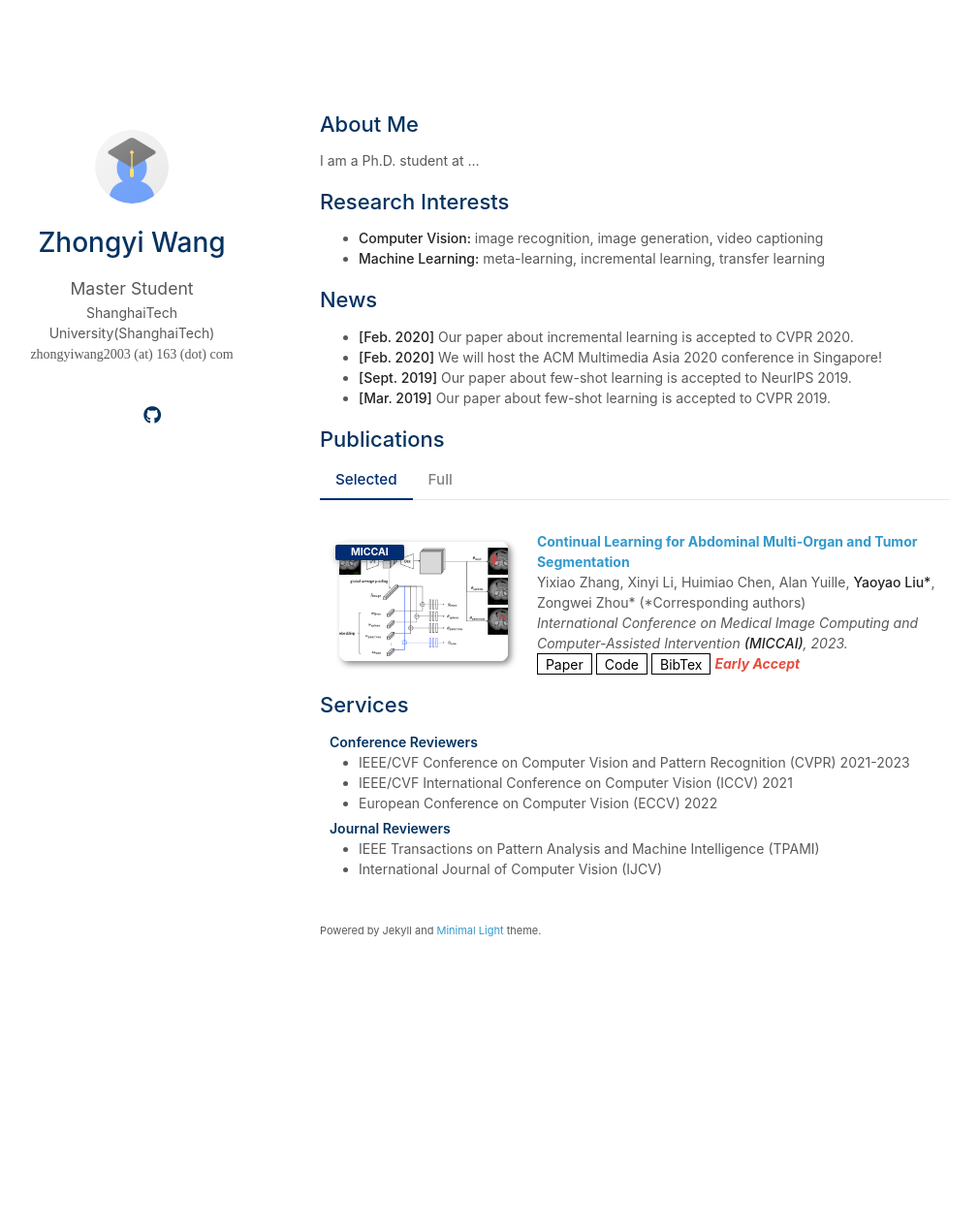
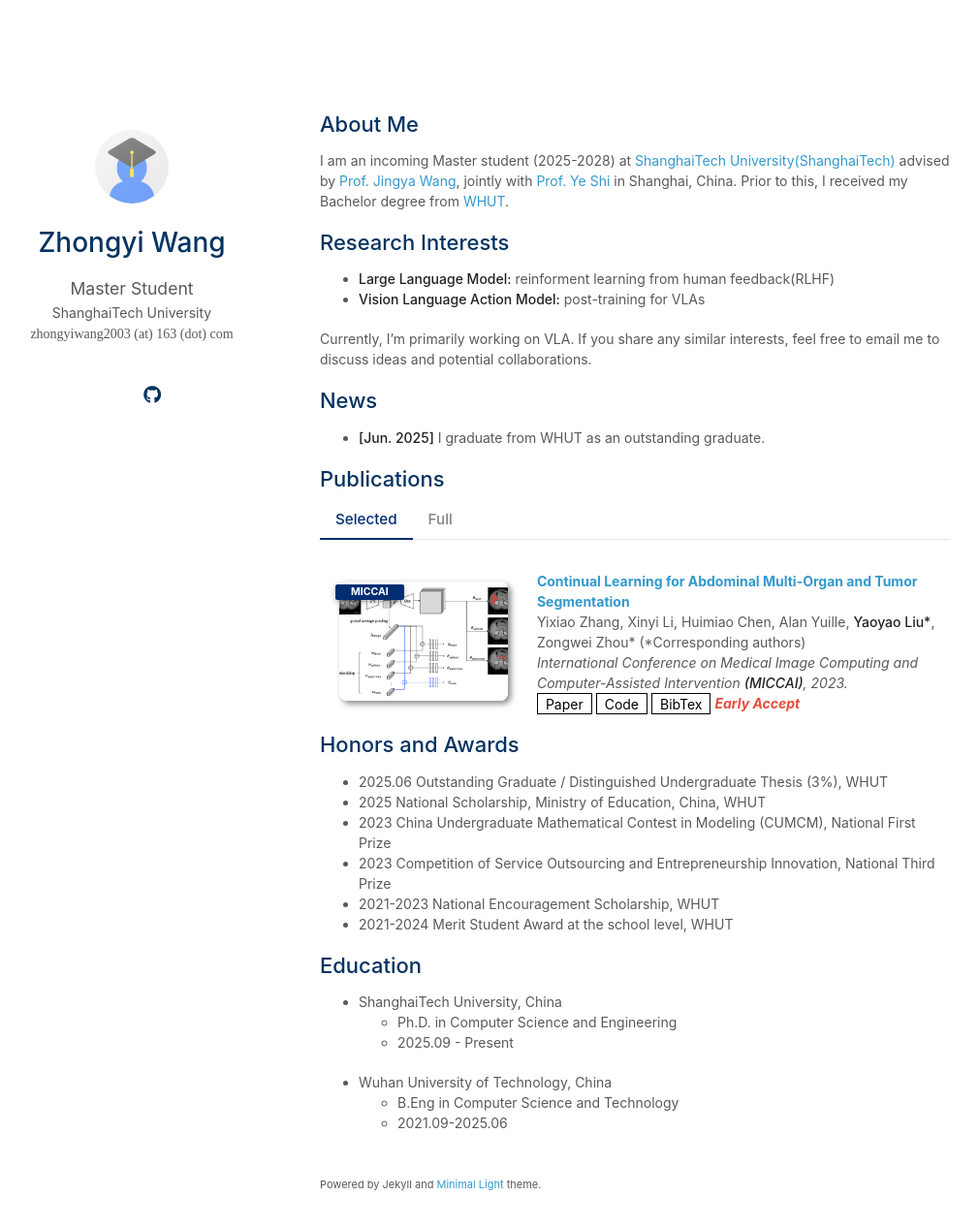
Before and after one commit to zywang03/zywang03.github.io, a Jekyll site: the page built from index.md, in a window 1280 px wide and 1301 px high. Shown: the top 1267 px of the window at 97% size, without its empty margins (140-1150 px from the left). Built offline with Jekyll 4.4.1, drawn with Linux system fonts in a browser that asks for light colours; a style sheet for code colours, icons or effects is not loaded; our own code applies the rules of GitHub Pages for plain Markdown files.

Commit message:
Info: update information

```diff
--- a/_config.yml
+++ b/_config.yml
@@ -1,7 +1,7 @@
 # Basic Information
 title: Zhongyi Wang
 position: Master Student
-affiliation: ShanghaiTech University(ShanghaiTech)
+affiliation: ShanghaiTech University
 email: zhongyiwang2003 (at) 163 (dot) com
 
 # Search Engine Optimization (SEO)
--- a/index.md
+++ b/index.md
@@ -4,20 +4,39 @@ layout: homepage
 
 ## About Me
 
-I am a Ph.D. student at ...
+I am an incoming Master student (2025-2028) at <a href="https://www.shanghaitech.edu.cn/eng/">ShanghaiTech University(ShanghaiTech)</a> advised by <a href="https://faculty.sist.shanghaitech.edu.cn/faculty/wangjingya/">Prof. Jingya Wang</a>, jointly with <a href="https://shiye21.github.io/">Prof. Ye Shi</a> in Shanghai, China. Prior to this, I received my Bachelor degree from <a href="https://english.whut.edu.cn">WHUT</a>.
 
 ## Research Interests
 
-- **Computer Vision:** image recognition, image generation, video captioning
-- **Machine Learning:** meta-learning, incremental learning, transfer learning
+- **Large Language Model:** reinforment learning from human feedback(RLHF)
+- **Vision Language Action Model:** post-training for VLAs
+
+Currently, I’m primarily working on VLA. If you share any similar interests, feel free to email me to discuss ideas and potential collaborations.
 
 ## News
 
-- **[Feb. 2020]** Our paper about incremental learning is accepted to CVPR 2020.
-- **[Feb. 2020]** We will host the ACM Multimedia Asia 2020 conference in Singapore!
-- **[Sept. 2019]** Our paper about few-shot learning is accepted to NeurIPS 2019.
-- **[Mar. 2019]** Our paper about few-shot learning is accepted to CVPR 2019.
+- **[Jun. 2025]** I graduate from WHUT as an outstanding graduate.
 
 {% include_relative _includes/publications.md %}
 
-{% include_relative _includes/services.md %}
+<!-- {% include_relative _includes/services.md %} -->
+
+## Honors and Awards
+
+ - 2025.06 Outstanding Graduate / Distinguished Undergraduate Thesis (3%), WHUT
+ - 2025 National Scholarship, Ministry of Education, China, WHUT
+ - 2023 China Undergraduate Mathematical Contest in Modeling (CUMCM), National First Prize
+ - 2023 Competition of Service Outsourcing and Entrepreneurship Innovation, National Third Prize
+ - 2021-2023 National Encouragement Scholarship, WHUT
+ - 2021-2024 Merit Student Award at the school level, WHUT
+
+
+## Education
+
+- ShanghaiTech University, China
+  - Ph.D. in Computer Science and Engineering
+  - 2025.09 - Present
+
+- Wuhan University of Technology, China
+  - B.Eng in Computer Science and Technology
+  - 2021.09-2025.06
```
